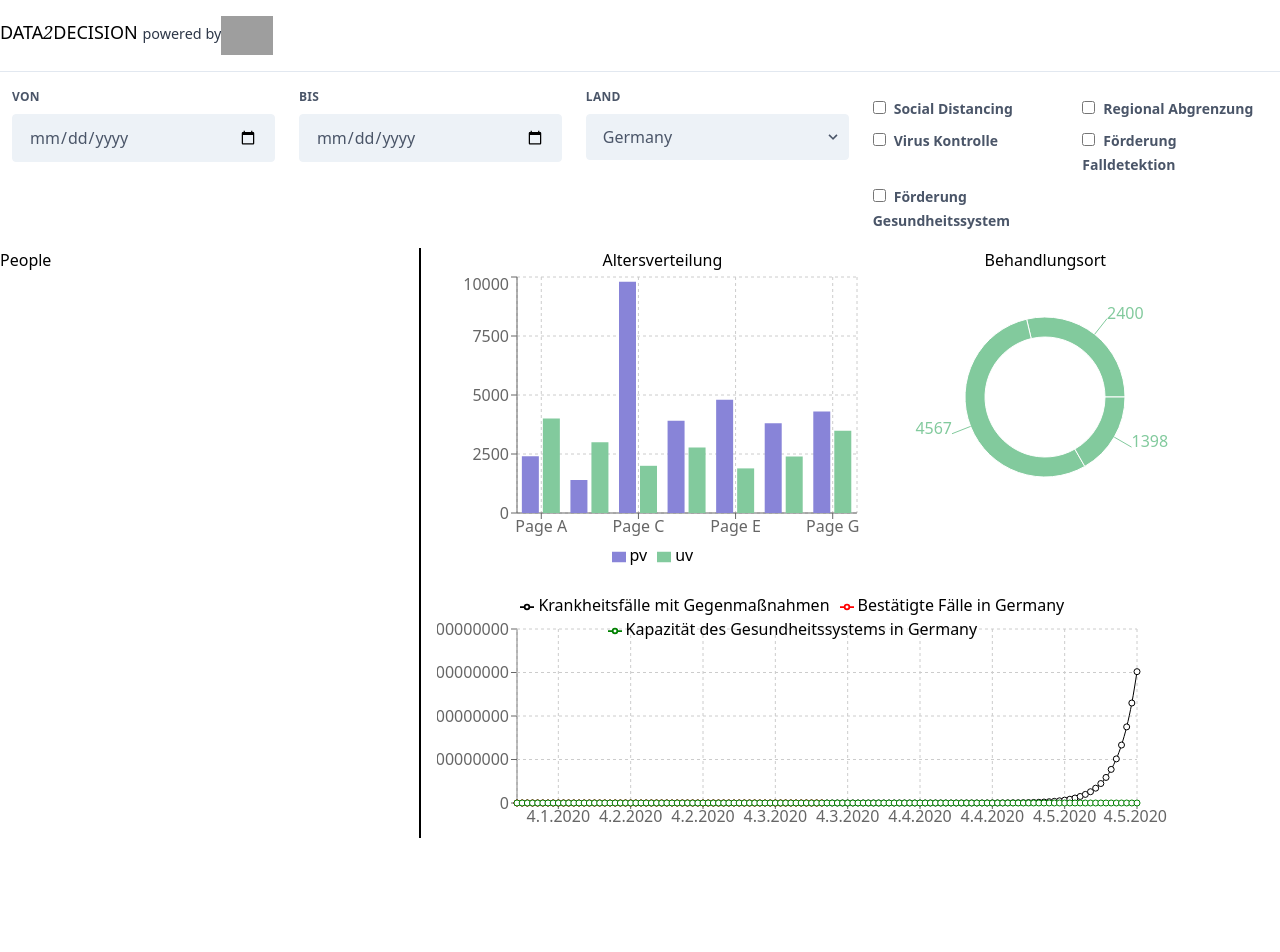
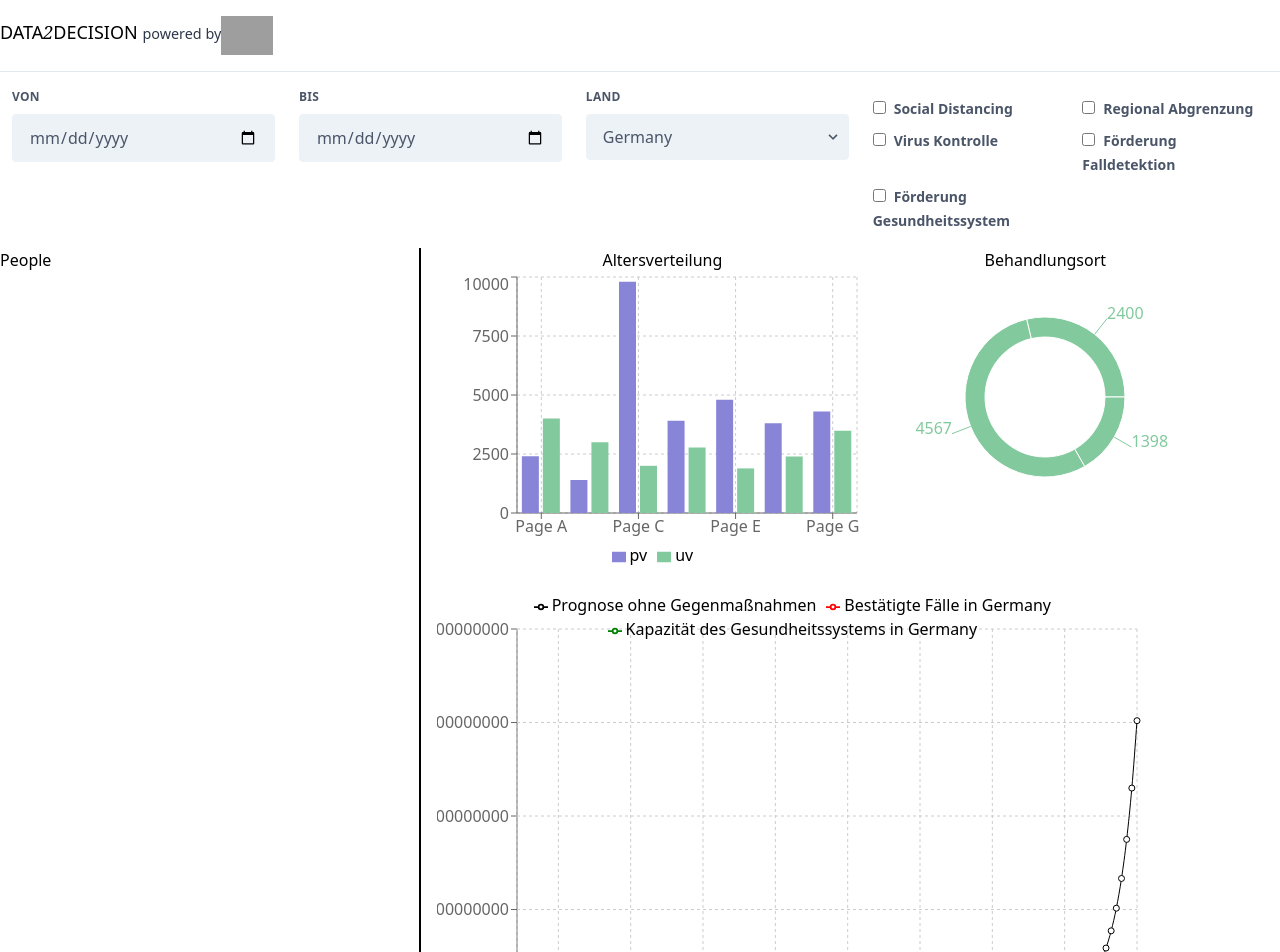
Before and after one commit to jenslaufer/Data2Decision, a React (Create React App) app in the folder dashboard/: page / in a window 1280 px wide. Shown: the top 952 px of the page. Before the commit the page ends 838 px from the top, so only its background shows below. Built offline with nearby package versions, Linux system fonts and the light colour scheme; grey boxes are pictures that could not be loaded.

Commit message:
fix prognosis line label

```diff
--- a/dashboard/src/components/HealthcarePressure/HealthcarePressure.tsx
+++ b/dashboard/src/components/HealthcarePressure/HealthcarePressure.tsx
@@ -45,7 +45,7 @@ const HealthcarePressure: FC<Props> = ({
     <div className="flex flex-col">
       <LineChart
         width={730}
-        height={250}
+        height={450}
         data={countryData}
         margin={{ top: 5, right: 30, left: 20, bottom: 5 }}
       >
@@ -56,7 +56,7 @@ const HealthcarePressure: FC<Props> = ({
         <Legend verticalAlign="top" height={36} />
         {COUNTRIES_WITH_PROGNOSIS.indexOf(country) !== -1 ?
           <Line
-            name={"Krankheitsfälle mit Gegenmaßnahmen"}
+            name={`Prognose ${numberOfDeployedStrategies > 0 ? "mit" : "ohne"} Gegenmaßnahmen`}
             type="monotone"
             dataKey={modelDataKey}
             stroke="black"
```
